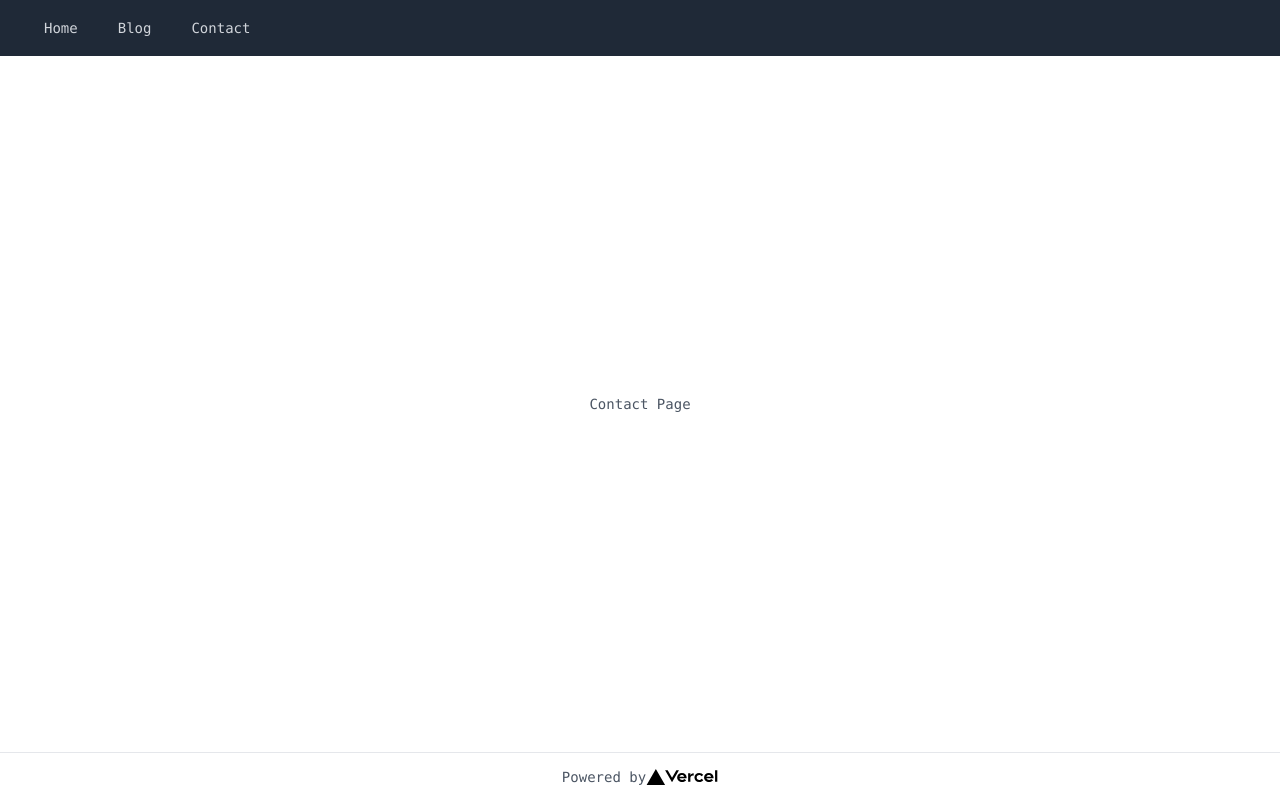
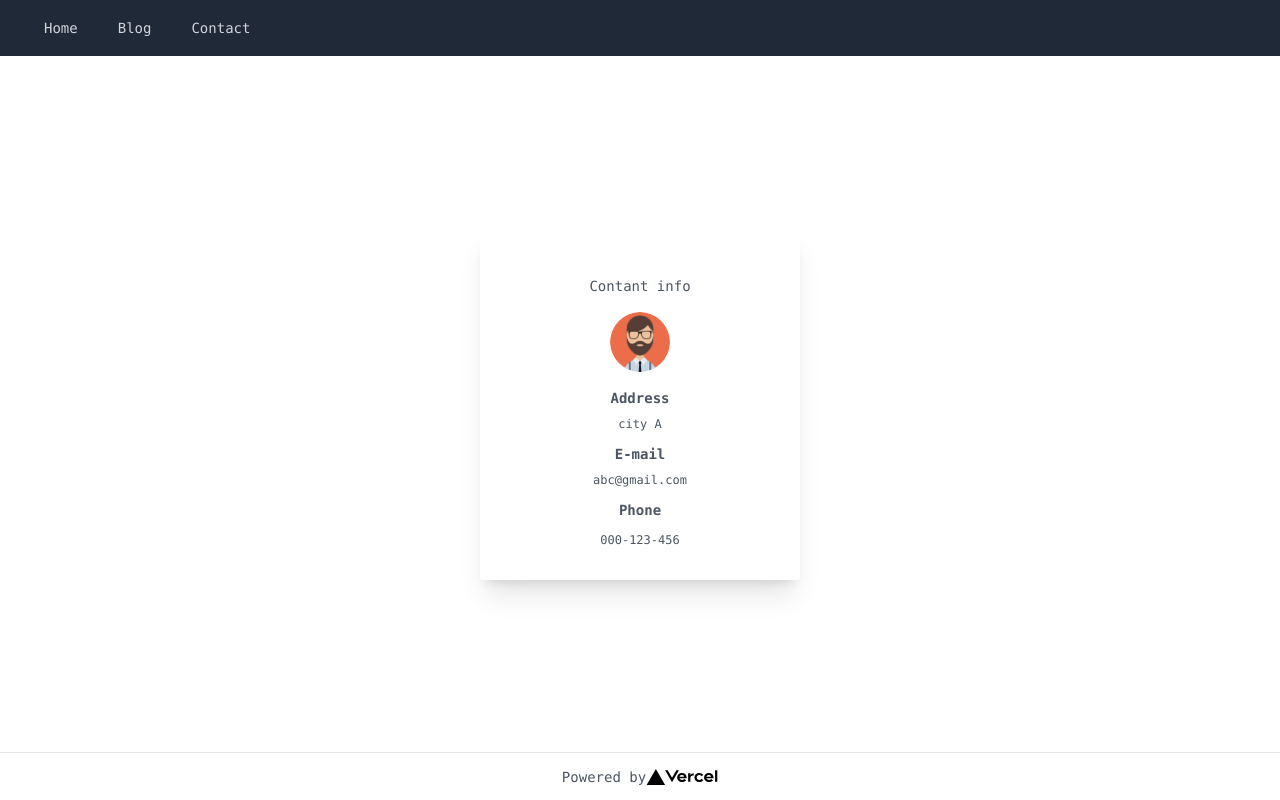
Before and after one commit to hiroki-yama-1118/Next.js-TailwindCSS-Django-REST-Framework, a Next.js app: page /contact-page in a window 1280 px wide. Built offline with nearby package versions, Linux system fonts and the light colour scheme.

Commit message:
contactページ作成

```diff
--- a/pages/contact-page.js
+++ b/pages/contact-page.js
@@ -1,6 +1,49 @@
 import Layout from "../components/Layout";
+import Image from "next/image";
 
 const Contact = () => {
-  return <Layout title="Contact">Contact Page</Layout>;
+  return (
+    <Layout title="Contact">
+      <div className="bg-white text-center shadow-xl p-8 w-80 rounded">
+        <div className="mt-4">
+          <p className="fony-bold">Contant info</p>
+        </div>
+        <div className="flex justify-center mt-4">
+          <Image
+            className="rounded-full"
+            src="/avatar.jpg"
+            width={60}
+            height={60}
+            alt="Avator"
+          />
+        </div>
+        <div className="mt-4">
+          <p className="font-bold">Address</p>
+          <p className="text-xs mt-2 text-gray-600">city A</p>
+          <p className="font-bold mt-3">E-mail</p>
+          <p className="text-xs mt-2 text-gray-600">abc@gmail.com</p>
+          <p className="font-bold my-3">Phone</p>
+          <p className="text-xs mt-2 text-gray-600">000-123-456</p>
+        </div>
+        {/* <div className="mt-6 flex justify-around">
+          <div>
+            <a
+              href="https://github.com/GomaGoma676/nextjs-blog-todos"
+              target="_blank"
+              rel="noopener noreferrer"
+            ></a>
+            <svg
+              className="w-6 h-6 mr-3 text-blue-500"
+              fill="currentColor"
+              viewBox="0 0 512 512"
+              xmlns="http://www.w3.org/2000/svg"
+            >
+              <path d="M11 19l-7-7 7-7m8 14l-7-7 7-7" />
+            </svg>
+          </div>
+        </div> */}
+      </div>
+    </Layout>
+  );
 };
 export default Contact;
```
